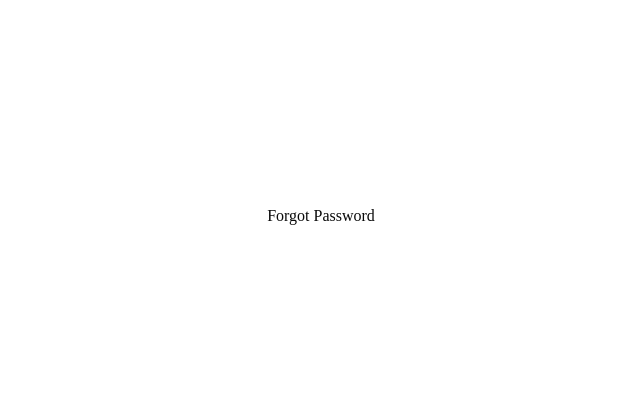
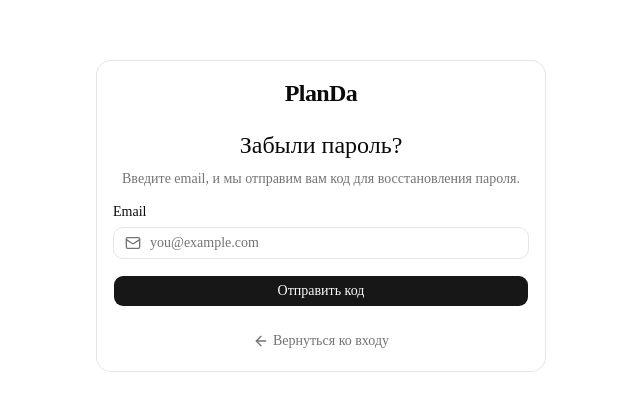
Before and after one commit to AuezKemelov19940807/planda-front, a Next.js app: page /en/auth/forgot-password in a window 1280 px wide. Shown: the part 184-594 px from the top of the page, without its empty margins (319-959 px from the left). Built offline with nearby package versions, Linux system fonts and the light colour scheme; no server answers.

Commit message:
add change profile avatar

```diff
--- a/app/[lang]/(auth)/auth/forgot-password/page.tsx
+++ b/app/[lang]/(auth)/auth/forgot-password/page.tsx
@@ -1,7 +1,5 @@
+import ForgotPasswordForm from "@/components/auth/forgot-password-form";
+
 export default function ForgotPassword() {
-  return (
-    <div className="flex min-h-screen items-center justify-center px-4 py-12">
-      Forgot Password
-    </div>
-  );
+  return <ForgotPasswordForm />;
 }
--- a/app/[lang]/(dashboard)/dashboard/profile/page.tsx
+++ b/app/[lang]/(dashboard)/dashboard/profile/page.tsx
@@ -39,6 +39,8 @@ import { CHANGE_PASSWORD_MUTATION } from "@/graphql/mutations/auth/change-passwo
 
 import { UpdateUserMutationData } from "@/graphql/types/auth";
 import { PasswordInput } from "@/components/auth/password-input";
+import { CREATE_UPLOAD_URL_MUTATION } from "@/graphql/mutations/files/create-upload-url";
+import { CreateUploadUrlResponse } from "@/graphql/types/createUploadUrlInput";
 
 export default function DashboardProfile() {
   const user = useAuthStore((state) => state.user);
@@ -49,6 +51,9 @@ export default function DashboardProfile() {
 
   const [updateUser, { loading }] =
     useMutation<UpdateUserMutationData>(UPDATE_USER_MUTATION);
+
+  const [createUploadUrl, { loading: uploadingAvatar }] =
+    useMutation<CreateUploadUrlResponse>(CREATE_UPLOAD_URL_MUTATION);
 
   // Change password
   const [isPasswordDialogOpen, setIsPasswordDialogOpen] = useState(false);
@@ -151,6 +156,89 @@ export default function DashboardProfile() {
     user?.email?.slice(0, 2).toUpperCase() ??
     "U";
 
+  const handleAvatarChange = async (
+    event: React.ChangeEvent<HTMLInputElement>,
+  ) => {
+    const file = event.target.files?.[0];
+
+    if (!file || !user) return;
+
+    // Проверяем тип
+    const allowedTypes = ["image/jpeg", "image/png", "image/webp"];
+
+    if (!allowedTypes.includes(file.type)) {
+      toast.error("Разрешены только JPG, PNG и WebP");
+      event.target.value = "";
+      return;
+    }
+
+    // Максимум 5 MB
+    if (file.size > 5 * 1024 * 1024) {
+      toast.error("Размер изображения не должен превышать 5 МБ");
+      event.target.value = "";
+      return;
+    }
+
+    try {
+      // 1. Получаем presigned URL
+      const { data } = await createUploadUrl({
+        variables: {
+          input: {
+            contentType: file.type,
+            fileName: file.name,
+            folder: "avatars",
+          },
+        },
+      });
+
+      const uploadData = data?.createUploadUrl;
+
+      if (!uploadData) {
+        throw new Error("Не удалось получить URL для загрузки");
+      }
+
+      // 2. Загружаем файл напрямую в R2
+      const uploadResponse = await fetch(uploadData.uploadUrl, {
+        method: "PUT",
+        headers: {
+          "Content-Type": file.type,
+        },
+        body: file,
+      });
+
+      if (!uploadResponse.ok) {
+        throw new Error("Не удалось загрузить изображение");
+      }
+
+      // 3. Формируем URL файла
+      const avatarUrl = `${process.env.NEXT_PUBLIC_API_URL}/api/files/${uploadData.key}`;
+
+      // 4. Сохраняем URL аватара в пользователя
+      const { data: updateData } = await updateUser({
+        variables: {
+          payload: {
+            id: user.id,
+            avatar: avatarUrl,
+          },
+        },
+      });
+
+      if (updateData?.updateUser) {
+        setUser(updateData.updateUser);
+
+        toast.success("Аватар успешно изменён");
+      }
+    } catch (error) {
+      console.error("Failed to update avatar:", error);
+
+      toast.error(
+        error instanceof Error ? error.message : "Не удалось изменить аватар",
+      );
+    } finally {
+      event.target.value = "";
+    }
+  };
+
   return (
     <div className="p-4 md:p-6">
       <div className="max-w-2xl space-y-6">
@@ -175,22 +263,57 @@ export default function DashboardProfile() {
 
           <CardContent>
             <div className="flex items-center gap-4">
+              <div className="relative">
                 <Avatar className="h-16 w-16">
                   <AvatarImage
                     src={user?.avatar ?? undefined}
                     alt={user?.name ?? user?.email ?? "Пользователь"}
                   />
 
-                <AvatarFallback className="text-lg">{initials}</AvatarFallback>
+                  <AvatarFallback className="text-lg">
+                    {initials}
+                  </AvatarFallback>
                 </Avatar>
+              </div>
 
               <div>
                 <p className="font-medium">{user?.name || "Без имени"}</p>
 
                 <p className="text-sm text-muted-foreground">{user?.email}</p>
+
+                <div className="mt-2">
+                  <input
+                    id="avatar"
+                    type="file"
+                    accept="image/jpeg,image/png,image/webp"
+                    className="hidden"
+                    onChange={handleAvatarChange}
+                    disabled={uploadingAvatar}
+                  />
+
+                  <label
+                    htmlFor="avatar"
+                    className={`
+    inline-flex h-9 items-center justify-center rounded-md
+    border border-input bg-background px-3
+    text-sm font-medium
+    transition-colors
+    hover:bg-accent hover:text-accent-foreground
+    ${uploadingAvatar ? "pointer-events-none opacity-50" : "cursor-pointer"}
+  `}
+                  >
+                    {uploadingAvatar ? (
+                      <>
+                        <Loader2 className="mr-2 h-4 w-4 animate-spin" />
+                        Загрузка...
+                      </>
+                    ) : (
+                      "Изменить аватар"
+                    )}
+                  </label>
                 </div>
               </div>
-
+            </div>
             <Separator className="my-6" />
 
             <form onSubmit={handleSubmit} className="space-y-5">
--- /dev/null
+++ b/components/auth/forgot-password-form.tsx
@@ -0,0 +1,137 @@
+"use client";
+
+import { useState } from "react";
+import { useMutation } from "@apollo/client/react";
+import { ArrowLeft, Loader2, Mail } from "lucide-react";
+
+import { Button } from "@/components/ui/button";
+import { Input } from "@/components/ui/input";
+import { Label } from "@/components/ui/label";
+import {
+  Card,
+  CardContent,
+  CardDescription,
+  CardHeader,
+  CardTitle,
+} from "@/components/ui/card";
+
+import { Link, useRouter } from "@/i18n/navigation";
+import { FORGOT_PASSWORD } from "@/graphql/mutations/auth/forgot-password";
+
+interface ForgotPasswordResponse {
+  forgotPassword: {
+    message: string;
+  };
+}
+
+interface ForgotPasswordVariables {
+  email: string;
+}
+
+export default function ForgotPasswordForm() {
+  const router = useRouter();
+
+  const [email, setEmail] = useState("");
+
+  const [forgotPassword, { loading, error }] = useMutation<
+    ForgotPasswordResponse,
+    ForgotPasswordVariables
+  >(FORGOT_PASSWORD);
+
+  const handleSubmit = async (event: React.FormEvent<HTMLFormElement>) => {
+    event.preventDefault();
+
+    const normalizedEmail = email.trim();
+
+    if (!normalizedEmail) {
+      return;
+    }
+
+    try {
+      await forgotPassword({
+        variables: {
+          email: normalizedEmail,
+        },
+      });
+
+      router.push(
+        `/auth/reset-password?email=${encodeURIComponent(normalizedEmail)}`,
+      );
+    } catch {
+      // Error is handled by Apollo state.
+    }
+  };
+
+  return (
+    <div className="flex min-h-screen items-center justify-center px-4 py-12">
+      <Card className="w-full max-w-md">
+        <CardHeader className="space-y-4 text-center">
+          <Link href="/" className="mx-auto text-2xl font-bold tracking-tight">
+            PlanDa
+          </Link>
+
+          <div>
+            <CardTitle className="text-2xl">Забыли пароль?</CardTitle>
+
+            <CardDescription className="mt-2">
+              Введите email, и мы отправим вам код для восстановления пароля.
+            </CardDescription>
+          </div>
+        </CardHeader>
+
+        <CardContent className="space-y-6">
+          <form onSubmit={handleSubmit} className="space-y-4">
+            <div className="space-y-2">
+              <Label htmlFor="email">Email</Label>
+
+              <div className="relative">
+                <Mail className="absolute left-3 top-1/2 h-4 w-4 -translate-y-1/2 text-muted-foreground" />
+
+                <Input
+                  id="email"
+                  type="email"
+                  placeholder="you@example.com"
+                  value={email}
+                  onChange={(event) => setEmail(event.target.value)}
+                  className="pl-9"
+                  autoComplete="email"
+                  disabled={loading}
+                  required
+                />
+              </div>
+            </div>
+
+            {error && (
+              <p className="text-sm text-destructive">
+                {error.message.includes("Google sign-in")
+                  ? "Этот аккаунт использует вход через Google. Войдите с помощью Google."
+                  : "Не удалось отправить код. Проверьте email и попробуйте снова."}
+              </p>
+            )}
+
+            <Button type="submit" className="w-full" disabled={loading}>
+              {loading ? (
+                <>
+                  <Loader2 className="mr-2 h-4 w-4 animate-spin" />
+                  Отправка...
+                </>
+              ) : (
+                "Отправить код"
+              )}
+            </Button>
+          </form>
+
+          <div className="text-center">
+            <Link
+              href="/auth/login"
+              className="inline-flex items-center gap-1 text-sm text-muted-foreground hover:text-foreground"
+            >
+              <ArrowLeft className="h-4 w-4" />
+              Вернуться ко входу
+            </Link>
+          </div>
+        </CardContent>
+      </Card>
+    </div>
+  );
+}
--- a/components/auth/login-form.tsx
+++ b/components/auth/login-form.tsx
@@ -108,7 +108,7 @@ export function LoginForm() {
         hasPassword: auth.hasPassword,
       });
 
-      router.replace("/auth/login");
+      router.replace("/dashboard");
     } catch {
       // Error is handled by Apollo state.
     }
--- /dev/null
+++ b/graphql/mutations/auth/forgot-password.ts
@@ -0,0 +1,8 @@
+import { gql } from "@apollo/client";
+export const FORGOT_PASSWORD = gql`
+  mutation ForgotPassword($email: String!) {
+    forgotPassword(email: $email) {
+      message
+    }
+  }
+`;
--- /dev/null
+++ b/graphql/mutations/files/create-upload-url.ts
@@ -0,0 +1,10 @@
+import { gql } from "@apollo/client";
+
+export const CREATE_UPLOAD_URL_MUTATION = gql`
+  mutation CreateUploadUrl($input: CreateUploadUrlInput!) {
+    createUploadUrl(input: $input) {
+      key
+      uploadUrl
+    }
+  }
+`;
--- /dev/null
+++ b/graphql/types/createUploadUrlInput.ts
@@ -0,0 +1,14 @@
+export interface CreateUploadUrlInput {
+  contentType: string;
+  fileName: string;
+  folder: string;
+}
+
+export interface UploadUrl {
+  key: string;
+  uploadUrl: string;
+}
+
+export interface CreateUploadUrlResponse {
+  createUploadUrl: UploadUrl;
+}
```
Lines whose indentation alone changed are shown as unchanged.
